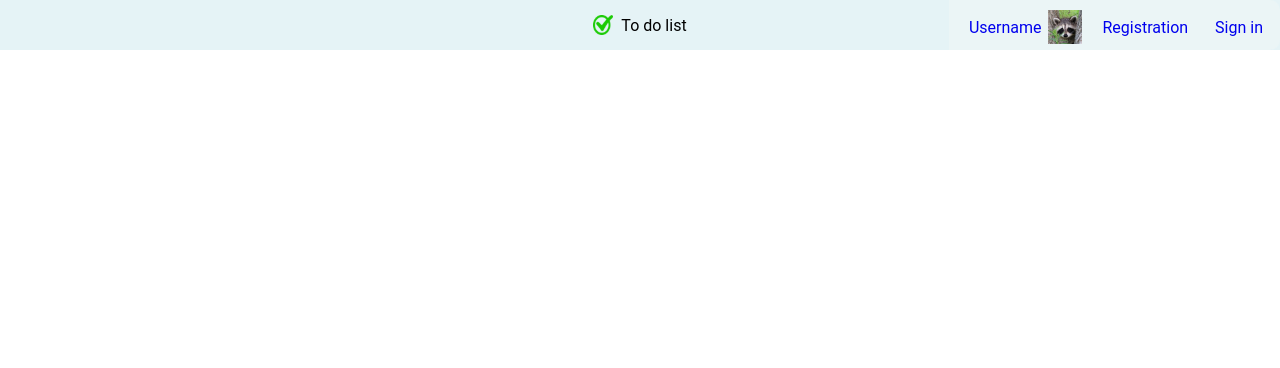
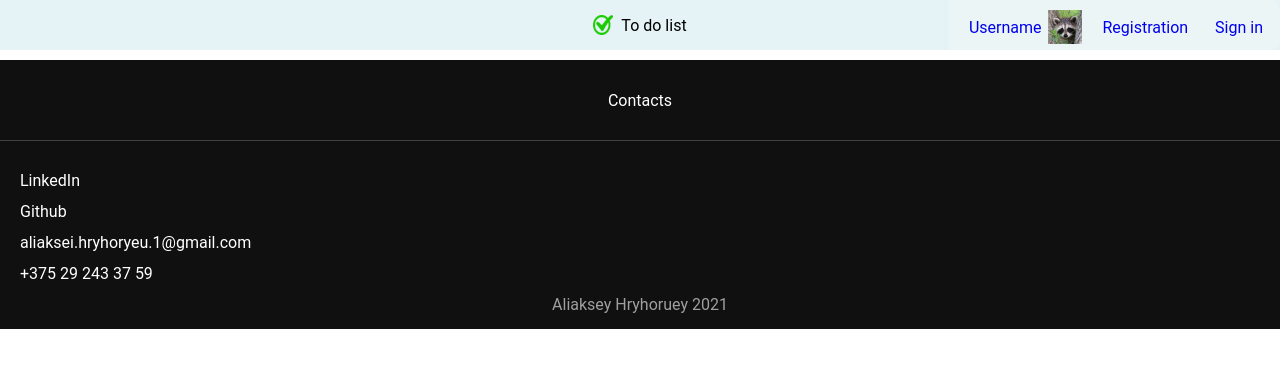
Before and after one commit to AliakseiHryhoryeu/To-do-list, a React (Create React App) app in the folder client/: page / in a window 1280 px wide. Shown: the top 368 px of the page. Built offline with nearby package versions, Linux system fonts and the light colour scheme.

Commit message:
Update App.js

```diff
--- a/client/src/App.js
+++ b/client/src/App.js
@@ -1,10 +1,15 @@
 import React, { useState } from "react";
 import Header from "./components/Header";
+import Page404 from "./components/Page404";
+import Footer from "./components/Footer";
+
 
 function App() {
   return (
     <div className="todo">
       <Header />
+      <Page404 />
+      <Footer />
     </div>
   );
 }
```
